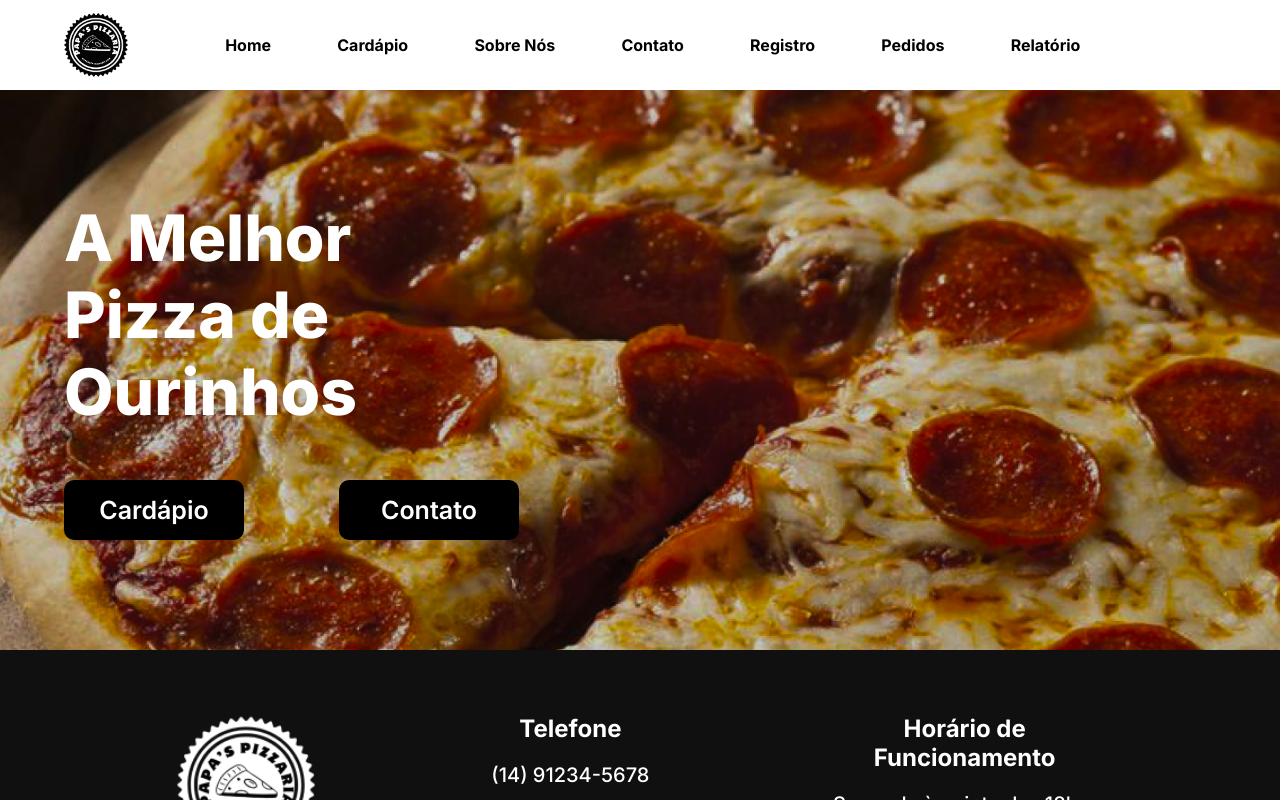
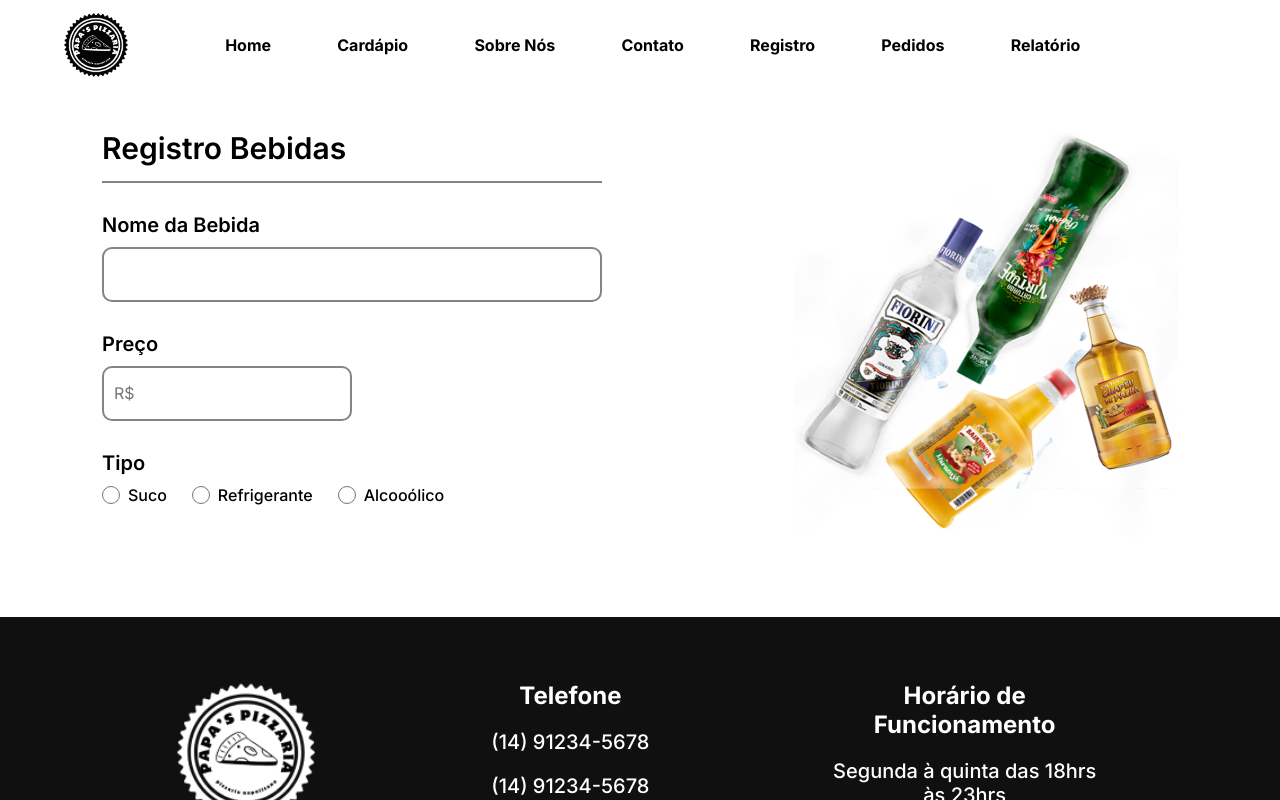
Before and after one commit to RebecaToda/papaspizza, a React (Vite) app: page /registro/bebida in a window 1280 px wide. Before the commit this address led to /home. Shown: the top 800 px of the page. Built offline with nearby package versions, Linux system fonts and the light colour scheme.

Commit message:
feat: implementar página de registro de bebida

```diff
--- a/src/pages/Registro/itens/Bebida/bebida.tsx
+++ b/src/pages/Registro/itens/Bebida/bebida.tsx
@@ -2,13 +2,60 @@
 import Footer from "../../../../components/Footer/Footer";
 import Components from "./style";
 
-const { Title } = Components;
+const {
+  Registro,
+  Campos,
+  Title,
+  Line,
+  InputDiv,
+  NomeCampo,
+  InputNormal,
+  Precos,
+  Form,
+  Label,
+  RadioButton,
+} = Components;
 
 export const Bebida = () => {
   return (
     <div>
       <Header />
-      <Title></Title>
+      <Registro>
+        <Campos>
+          <Title>Registro Bebidas</Title>
+          <Line></Line>
+          <InputDiv>
+            <NomeCampo>Nome da Bebida</NomeCampo>
+            <InputNormal />
+          </InputDiv>
+          <Precos>
+            <InputDiv>
+              <NomeCampo>Preço </NomeCampo>
+              <InputNormal placeholder="R$" width="50%" />
+            </InputDiv>
+          </Precos>
+          <Form>
+            <InputDiv>
+              <NomeCampo>Tipo</NomeCampo>
+              <div>
+                <Label>
+                  <RadioButton name="suco" value="suco" />
+                  Suco
+                </Label>
+                <Label>
+                  <RadioButton name="option" value="option2" />
+                  Refrigerante
+                </Label>
+                <Label>
+                  <RadioButton name="option" value="option3" />
+                  Alcooólico
+                </Label>
+              </div>
+            </InputDiv>
+          </Form>
+        </Campos>
+        <img src="../../../../../public/bebida.png" alt="bebida" />
+      </Registro>
       <Footer />
     </div>
   );
--- a/src/pages/Registro/itens/Bebida/style.ts
+++ b/src/pages/Registro/itens/Bebida/style.ts
@@ -1,14 +1,120 @@
 import styled from "styled-components";
 
-const Title = styled.p`
+interface Props {
+  height?: string;
+  width?: string;
+}
+
+const Registro = styled.section`
+  background-color: white;
+  padding: 40px 0 80px;
+  display: flex;
+  flex-direction: row;
+  justify-content: center;
+  gap: 15%;
+
+  img {
+    width: 30%;
+  }
+`;
+
+const Campos = styled.div`
+  background-color: white;
+
+  width: fit-content;
+`;
+
+const Title = styled.h2`
   font-family: "Inter", sans-serif;
-  font-size: 32px;
+  font-size: 30px;
   font-weight: 600;
   color: black;
 `;
 
+const Line = styled.div`
+  margin-top: 15px;
+  height: 2px;
+  width: 500px;
+  background-color: #858585;
+`;
+
+const InputDiv = styled.div`
+  padding-top: 30px;
+  display: flex;
+  gap: 10px;
+  flex-direction: column;
+  width: 100%;
+
+  div {
+    display: flex;
+    flex-direction: row;
+    gap: 5%;
+  }
+`;
+
+const NomeCampo = styled.p`
+  font-family: "Inter", sans-serif;
+  font-size: 20px;
+  font-weight: 600;
+  color: black;
+`;
+
+const InputNormal = styled.input<Props>`
+  background: #ffffff;
+  border: 2px solid #858585;
+  border-radius: 10px;
+  padding: 0 10px;
+  width: ${({ width }) => width || "100%"};
+  height: ${({ height }) => height || "55px"};
+  font-family: "Inter", sans-serif;
+  font-size: 16px;
+  color: #333;
+  outline: none;
+  box-sizing: border-box;
+  vertical-align: top;
+  line-height: normal;
+`;
+
+const Precos = styled.div`
+  display: flex;
+  flex-direction: row;
+  justify-content: space-between;
+  gap: 10%;
+`;
+
+const Form = styled.form`
+  display: flex;
+  flex-direction: column;
+  gap: 10px;
+`;
+
+const Label = styled.label`
+  font-family: "Inter", sans-serif;
+  font-size: 16px;
+  font-weight: 500;
+  display: flex;
+  align-items: center;
+  gap: 8px;
+`;
+
+const RadioButton = styled.input.attrs({ type: "radio" })`
+  accent-color: #4caf50;
+  width: 18px;
+  height: 18px;
+`;
+
 const Components = {
+  Registro,
+  Campos,
   Title,
+  Line,
+  InputDiv,
+  NomeCampo,
+  InputNormal,
+  Precos,
+  Form,
+  Label,
+  RadioButton,
 };
 
 export default Components;
--- a/src/pages/Registro/itens/Pizza/pizza.tsx
+++ b/src/pages/Registro/itens/Pizza/pizza.tsx
@@ -28,11 +28,11 @@
           <Precos>
             <InputDiv>
               <NomeCampo>Preço 4 pedaços</NomeCampo>
-              <InputNormal />
+              <InputNormal placeholder="R$" />
             </InputDiv>
             <InputDiv>
               <NomeCampo>Preço 8 pedaços</NomeCampo>
-              <InputNormal />
+              <InputNormal placeholder="R$" />
             </InputDiv>
           </Precos>
           <InputDiv>
@@ -40,6 +40,7 @@
             <InputNormal height="170px" />
           </InputDiv>
         </Campos>
+        <img src="../../../../../public/pizza.png" alt="pizza" />
       </Registro>
       <Footer />
     </div>
--- a/src/pages/Registro/itens/Pizza/style.ts
+++ b/src/pages/Registro/itens/Pizza/style.ts
@@ -8,15 +8,20 @@
 const Registro = styled.section`
   background-color: white;
   padding: 30px 0 80px;
+  display: flex;
+  flex-direction: row;
+  justify-content: center;
+  gap: 10%;
 
   img {
-    width: 50%;
+    width: 40%;
+    height: 40%;
   }
 `;
 
 const Campos = styled.div`
   background-color: white;
-  padding-left: 5%;
+
   width: fit-content;
 `;
 
@@ -45,7 +50,7 @@
 const NomeCampo = styled.p`
   font-family: "Inter", sans-serif;
   font-size: 20px;
-  font-weight: 500;
+  font-weight: 600;
   color: black;
 `;
 
--- a/src/routes/Router.tsx
+++ b/src/routes/Router.tsx
@@ -2,6 +2,7 @@
 import { Home } from "../pages/Home/Home";
 import Registro from "../pages/Registro/Registro";
 import Pizza from "../pages/Registro/itens/Pizza/pizza";
+import Bebida from "../pages/Registro/itens/Bebida/bebida";
 
 export const router = createBrowserRouter([
   {
@@ -17,6 +18,11 @@
     element: <Pizza />,
   },
   {
+    path: "/registro/bebida",
+    element: <Bebida />,
+  },
+
+  {
     path: "*",
     element: <Navigate to="/home" />,
   },
```
Also changed, not shown: public/bebida.png (renamed from src/assets/images/registro/itens/bebida.png), public/pizza.png (renamed from src/assets/images/registro/itens/pizza.png).
